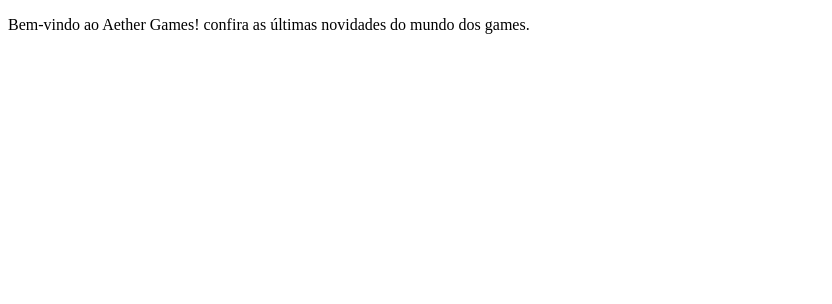
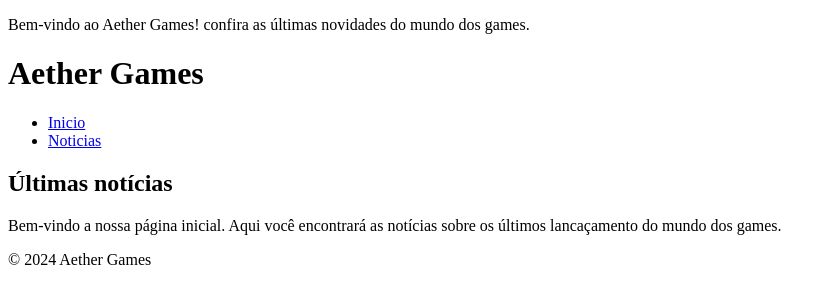
Before and after one commit to Kayo-Elias/Aether_Games-php, a PHP site: page / in a window 1280 px wide. Shown: the top 304 px of the page, without its empty margins (0-832 px from the left). Run offline with PHP 8.4, Linux system fonts and the light colour scheme.

Commit message:
Update index.php

```diff
--- a/index.php
+++ b/index.php
@@ -13,8 +13,32 @@
 
         </div>
 
+            <!-- cabeçalho -->
+         <header>
+             <h1>Aether Games</h1>
+             <nav>
+                <ul>
+                    <li><a href="index.php">Inicio</a></li>
+                    <li><a href="noticias.php">Noticias</a></li>
+                </ul>
+             </nav>
+         </header>
+
+                  <!-- principal -->
+
+                  <main>
+                    <h2>Últimas notícias</h2>
+                    <p>Bem-vindo a nossa página inicial. Aqui você encontrará as notícias sobre os últimos lancaçamento do mundo dos games.</p>
+
+                </main>
+
+                 <!-- rodapé -->
+                  <footer>
+                    <p>&copy; 2024 Aether Games</p>
+                  </footer>
+
+
+
 
 </body>
-
-
 </html>
```
